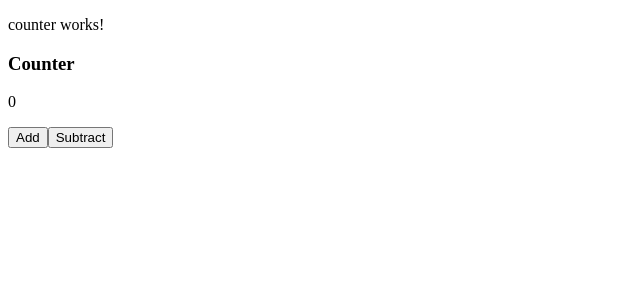
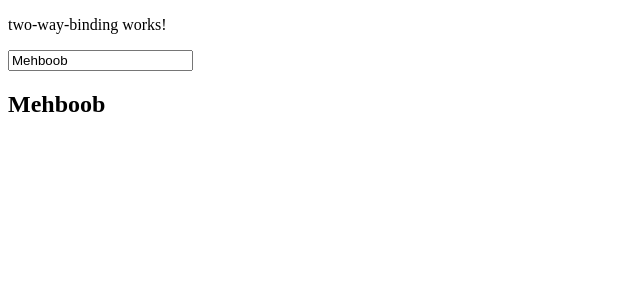
Before and after one commit to silentlips215/AngularTutorialCode, an Angular app: page / in a window 1280 px wide. Shown: the top 300 px of the page, without its empty margins (0-640 px from the left). Built offline with nearby package versions, Linux system fonts and the light colour scheme.

Commit message:
Two-way binding - component added

```diff
--- a/src/app/app.component.html
+++ b/src/app/app.component.html
@@ -4,4 +4,5 @@
 <!-- <app-ng-class></app-ng-class> -->
 <!-- <app-style-binding></app-style-binding> -->
 <!-- <app-template-reference></app-template-reference> -->
- <app-counter></app-counter>
+ <!-- <app-counter></app-counter> -->
+  <app-two-way-binding></app-two-way-binding>
--- a/src/app/app.component.ts
+++ b/src/app/app.component.ts
@@ -10,13 +10,15 @@ import { NgModule } from '@angular/core';
 import { StyleBindingComponent } from './style-binding/style-binding.component';
 import { TemplateReferenceComponent } from './template-reference/template-reference.component';
 import { CounterComponent } from './counter/counter.component';
+import { FormsModule } from '@angular/forms';
+import { TwoWayBindingComponent } from './two-way-binding/two-way-binding.component';
 // decorator function
 @Component({
   selector: 'app-root', //element selector
   // selector: '.app-root', // class selector
   // selector: '[app-root]', // attribute selector
   standalone: true,
-  imports: [CommonModule, RouterOutlet, UserComponent, EventsComponent, PropBindingComponent, ClassBindingComponent, NgClassComponent, StyleBindingComponent, TemplateReferenceComponent, CounterComponent],
+  imports: [CommonModule, RouterOutlet, UserComponent, EventsComponent, PropBindingComponent, ClassBindingComponent, NgClassComponent, StyleBindingComponent, TemplateReferenceComponent, CounterComponent, FormsModule, TwoWayBindingComponent],
   templateUrl: './app.component.html',
   // template: `hello world, senga ye`,
   styleUrl: './app.component.css',
--- /dev/null
+++ b/src/app/two-way-binding/two-way-binding.component.html
@@ -0,0 +1,12 @@
+<p>two-way-binding works!</p>
+
+<!-- we use ngModel for two way binding  -->
+ <!-- two way binding means - performing two way operations and retrieving its value on both side (html-template and class (.ts)) -->
+ <!-- Note: it is important to note that we need to use FormsModule import for ngModel -->
+
+<!-- changing the class (property- variable) in html input element -->
+ <!-- ngModel directive with [()] syntax (also known as banana box syntax) syncs values from UI to a property and vice-versa. -->
+ <input [(ngModel)]="name" type="text">
+
+<!-- Receiving data from a class property -->
+<h2>{{name}}</h2>
--- /dev/null
+++ b/src/app/two-way-binding/two-way-binding.component.ts
@@ -0,0 +1,14 @@
+import { CommonModule } from '@angular/common';
+import { Component } from '@angular/core';
+import { NgModel } from '@angular/forms';
+import { FormsModule } from '@angular/forms';
+@Component({
+  selector: 'app-two-way-binding',
+  standalone: true,
+  imports: [FormsModule, CommonModule],
+  templateUrl: './two-way-binding.component.html',
+  styleUrl: './two-way-binding.component.css'
+})
+export class TwoWayBindingComponent {
+name: string = "Mehboob";
+}
```
Also changed, not shown: src/app/two-way-binding/two-way-binding.component.css (added), 1 other file (tests, documents, lock files or other folders).
